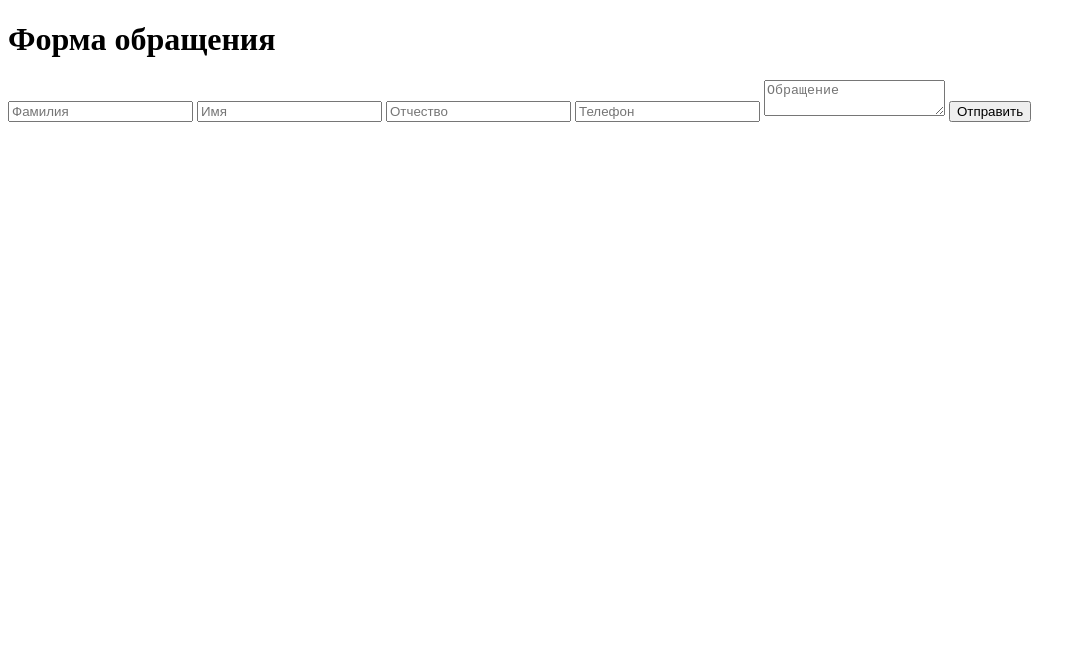
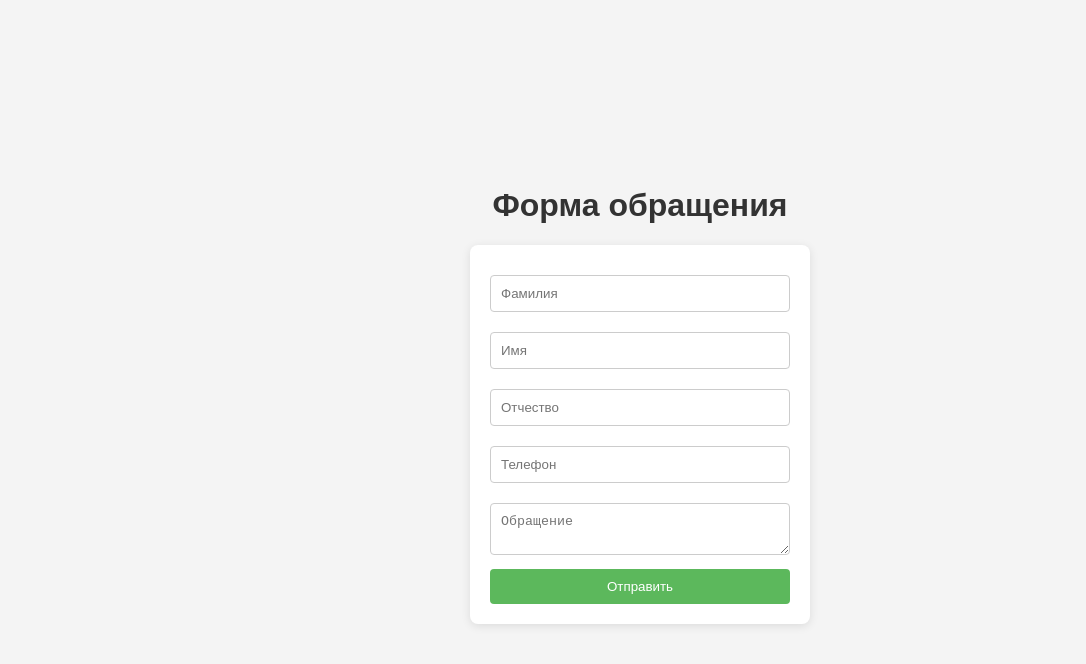
Before and after one commit to Mishazx/Rostelecom, a plain HTML site: page frontend/index.html in a window 1280 px wide. Shown: the whole page, without its empty margins (0-1086 px from the left). Drawn offline with Linux system fonts and the light colour scheme.

Commit message:
fix html, readme.md

```diff
--- a/frontend/index.html
+++ b/frontend/index.html
@@ -4,6 +4,59 @@
     <meta charset="UTF-8">
     <meta name="viewport" content="width=device-width, initial-scale=1.0">
     <title>Регистрация Обращений</title>
+    <style>
+        body {
+            font-family: Arial, sans-serif;
+            background-color: #f4f4f4;
+            margin: 0;
+            padding: 0;
+            display: flex;
+            flex-direction: column;
+            align-items: center;
+            justify-content: center;
+            height: 100vh;
+        }
+
+        h1 {
+            color: #333;
+        }
+
+        form {
+            background: white;
+            padding: 20px;
+            border-radius: 8px;
+            box-shadow: 0 2px 10px rgba(0, 0, 0, 0.1);
+            width: 300px;
+        }
+
+        input, textarea {
+            width: 100%;
+            padding: 10px;
+            margin: 10px 0;
+            border: 1px solid #ccc;
+            border-radius: 4px;
+            box-sizing: border-box;
+        }
+
+        button {
+            background-color: #5cb85c;
+            color: white;
+            padding: 10px;
+            border: none;
+            border-radius: 4px;
+            cursor: pointer;
+            width: 100%;
+        }
+
+        button:hover {
+            background-color: #4cae4c;
+        }
+
+        #statusMessage {
+            margin-top: 10px;
+            font-weight: bold;
+        }
+    </style>
 </head>
 <body>
     <h1>Форма обращения</h1>
```
Also changed, not shown: 2 other files.
